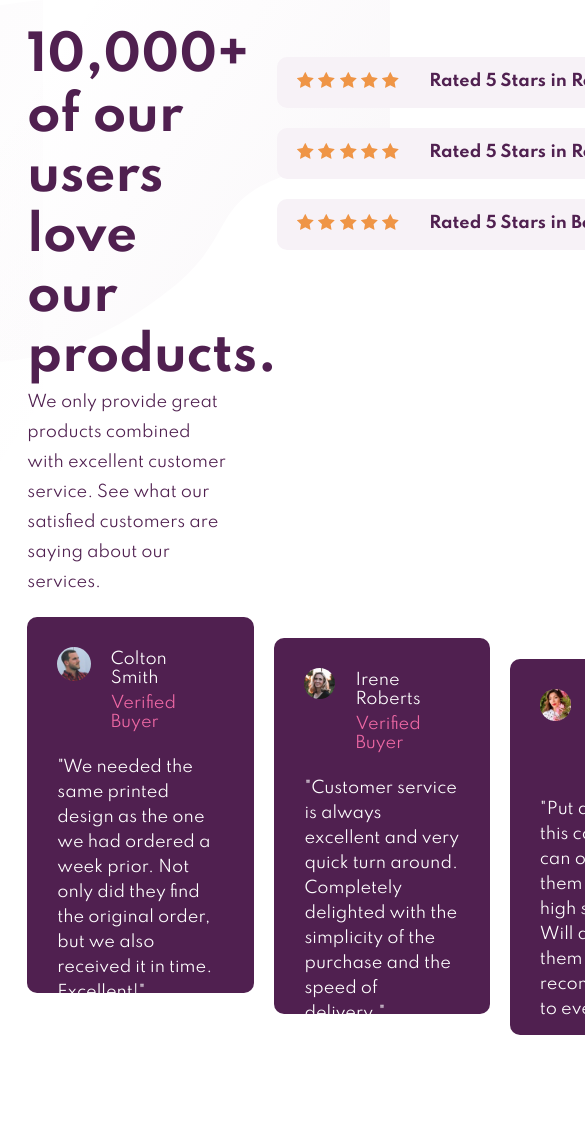
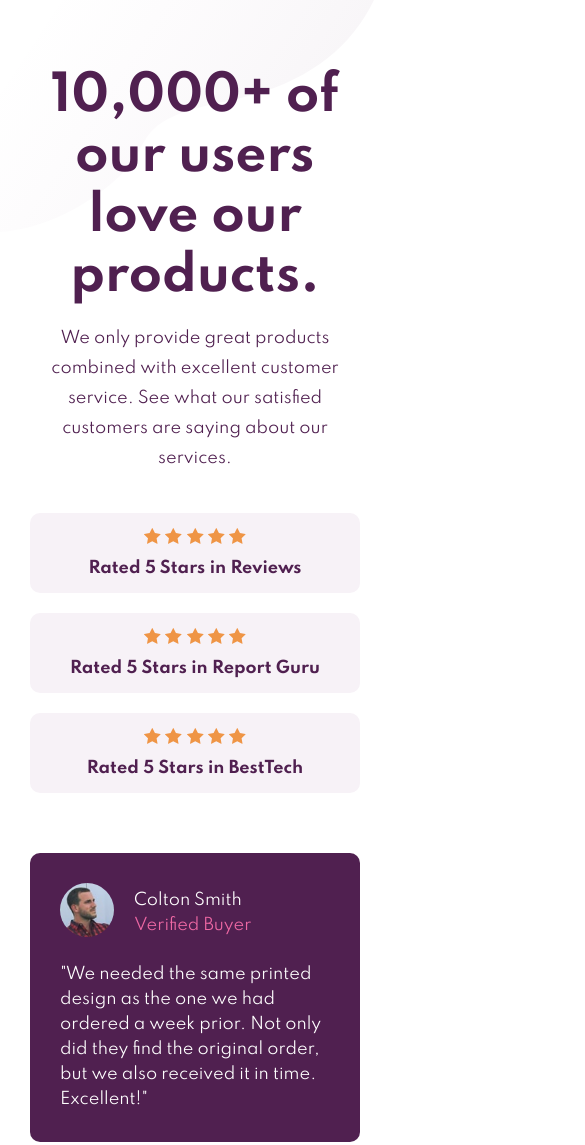
Before and after one commit to Yaiza16/Frontend_Mentor_Proyect, a plain HTML site: page 05. Social proof section/index.html in a window 390 px wide. Shown: the top 1145 px of the page, 585 px wide, since content can reach past the window. Before the commit the page ends 1035 px from the top, so only its background shows below. Drawn offline with Linux system fonts and the light colour scheme.

Commit message:
mobile version

```diff
--- a/05. Social proof section/style.css
+++ b/05. Social proof section/style.css
@@ -16,7 +16,7 @@
 }
 
 .main{
-    background: url(images/bg-pattern-top-desktop.svg) no-repeat, url(images/bg-pattern-bottom-desktop.svg) no-repeat 150% 0%;
+    background: url(images/bg-pattern-top-desktop.svg) no-repeat, url(images/bg-pattern-bottom-desktop.svg) no-repeat bottom right;
     padding: 7%;
     width: 100%;
     height: 100vh;
@@ -28,10 +28,34 @@
     "comments comments";
 }
 
+@media screen and (max-width:500px){
+    .main{
+        background: url(images/bg-pattern-top-mobile.svg) no-repeat, url(images/bg-pattern-bottom-mobile.svg) no-repeat bottom right;
+    }
+}
+
+@media screen and (max-width: 500px){
+    .main{
+        height: auto;
+        display: flex;
+        flex-direction: column;
+        text-align: center;
+        padding: 50px 30px;
+
+    }
+}
+
 
 .info{
     grid-area: info;
     padding-right: 20%;
+}
+
+@media screen and (max-width:500px){
+    .info{
+        padding-right: 0;
+        margin-bottom: 10px;
+    }
 }
 
 .info__title{
@@ -39,6 +63,12 @@
     color: var(--primary-color);
     font-weight: 700;
     line-height: 60px;
+}
+
+@media screen and (max-width:500px){
+    .info__title{
+        padding: 5%;
+    }
 }
 
 .info__text{
@@ -66,6 +96,15 @@
     font-weight: 600;
 }
 
+@media screen and (max-width:500px){
+    .ratings__part{
+        width: 100%;
+        display: flex;
+        flex-direction: column;
+        row-gap: 10px;
+    }
+}
+
 .ratings__part:nth-child(2){
     align-self: center;
 }
@@ -85,6 +124,15 @@
     column-gap: 20px;
     justify-content: space-between;
     margin-top: 20px;
+}
+
+@media screen and (max-width:500px){
+    .comments{
+        margin-top: 60px;
+        flex-direction: column;
+        text-align: start;
+        row-gap: 25px;
+    }
 }
 
 .comments__card{
```
Also changed, not shown: 04. Four card feature section master/style.css (+5 -4 lines).
